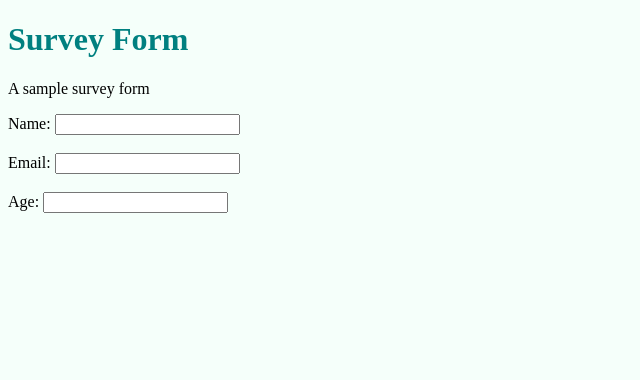
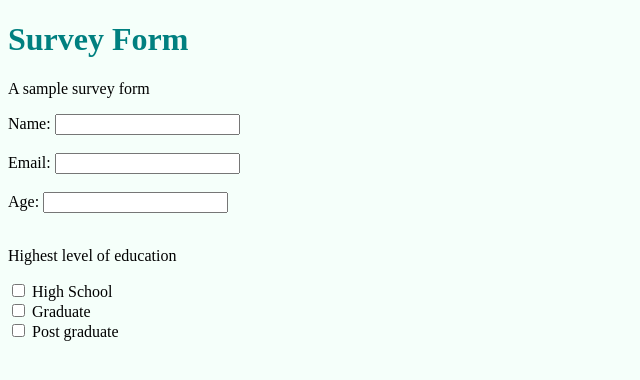
Before and after one commit to nishikaagarwal/FrontEnd, a plain HTML site: page first.html in a window 1280 px wide. Shown: the whole page, without its empty margins (0-640 px from the left). Drawn offline with Linux system fonts and the light colour scheme.

Commit message:
Added checkbox

```diff
--- a/first.html
+++ b/first.html
@@ -29,6 +29,19 @@
 				<label for="age">Age: </label>
 	            <input id="age" type="text">
 	        </div>
+	        <br>
+
+	        <p>Highest level of education</p>
+
+	        <div>
+		        <input type="checkbox" id="edu1" name="edu" value="High School">
+				<label for="edu1"> High School</label><br>
+				<input type="checkbox" id="edu2" name="edu" value="Graduate">
+				<label for="edu2"> Graduate</label><br>
+				<input type="checkbox" id="edu3" name="edu" value="Post Graduate">
+				<label for="edu3"> Post graduate</label><br>
+			</div>
+
 		</main>
 
     </body>
```
